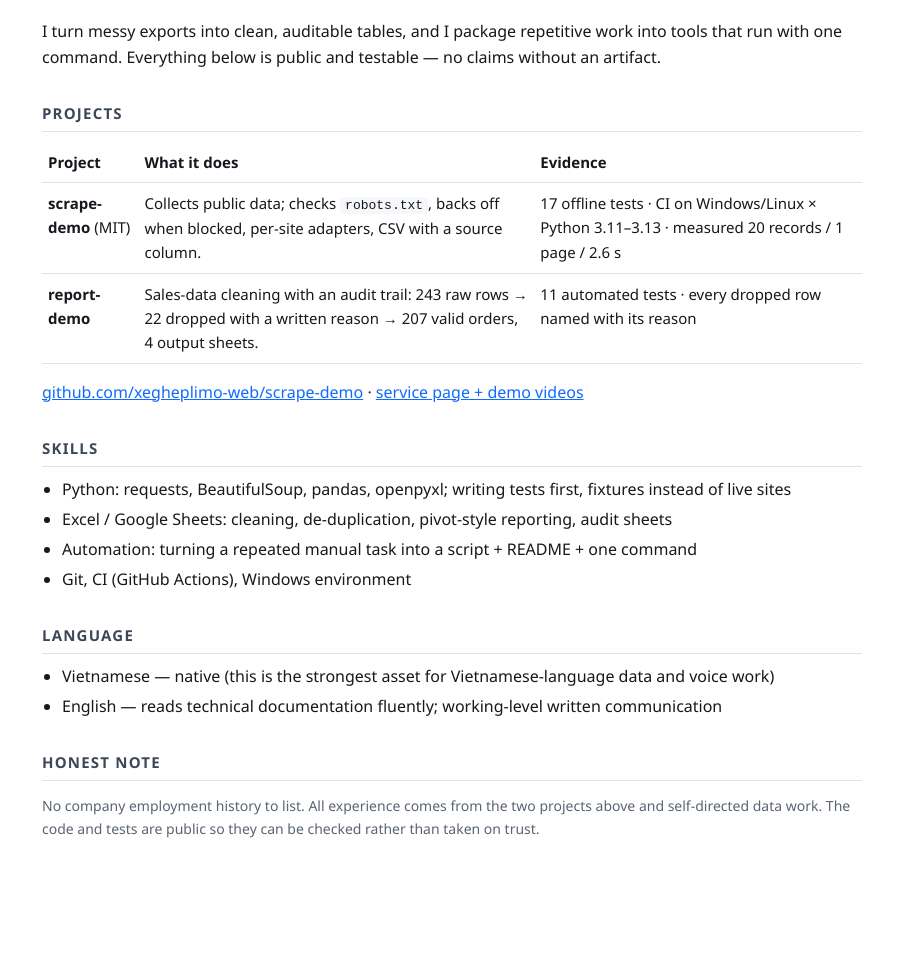
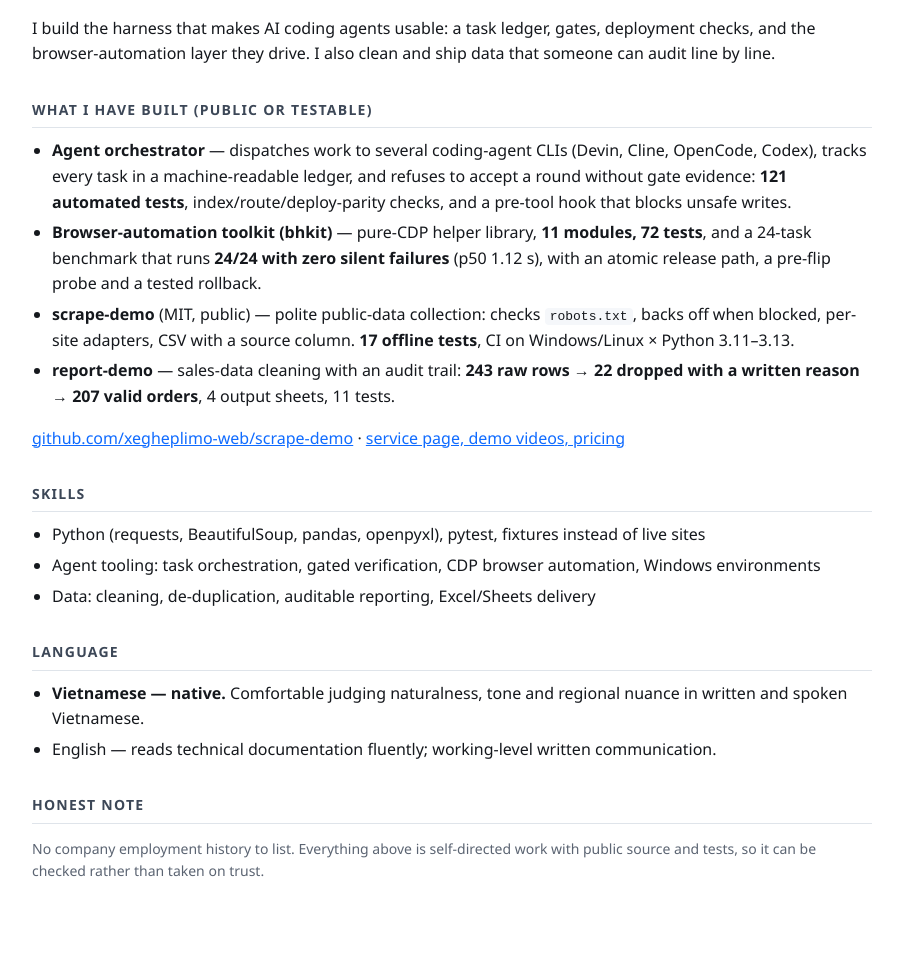
Before and after one commit to xegheplimo-web/dich-vu, a plain HTML site: page cv/index.html in a window 1280 px wide. Shown: the part 133-1102 px from the top of the page, without its empty margins (188-1085 px from the left). Before the commit the page ends 1059 px from the top, so only its background shows below. Drawn offline with Linux system fonts and the light colour scheme.

Commit message:
CV v2: dẫn bằng agent-orchestrator + coding-agent (định vị Vietnamese-native + agent engineer), giữ số đo thật

```diff
--- a/cv/index.html
+++ b/cv/index.html
@@ -1,49 +1,51 @@
 <!doctype html>
 <html lang="en"><head><meta charset="utf-8"><meta name="viewport" content="width=device-width,initial-scale=1">
-<title>Khuong Duy — Data &amp; Automation, Vietnam</title>
+<title>Khuong Duy — agent systems, data automation (Vietnam)</title>
 <style>
-body{margin:0;font-family:"Segoe UI",system-ui,Arial,sans-serif;color:#15181d;line-height:1.62;background:#fff}
-.wrap{max-width:820px;margin:0 auto;padding:48px 22px 72px}
+body{margin:0;font-family:"Segoe UI",system-ui,Arial,sans-serif;color:#15181d;line-height:1.6;background:#fff}
+.wrap{max-width:840px;margin:0 auto;padding:48px 22px 72px}
 h1{font-size:32px;margin:0 0 4px;letter-spacing:-.3px}
-.sub{color:#5b6472;margin:0 0 22px}
-h2{font-size:15px;text-transform:uppercase;letter-spacing:.08em;color:#3c4757;margin:30px 0 10px;border-bottom:1px solid #dfe4ea;padding-bottom:6px}
-ul{margin:6px 0 0;padding-left:20px}
-li{margin:4px 0}
+.sub{color:#5b6472;margin:0 0 20px;font-size:16px}
+h2{font-size:14px;text-transform:uppercase;letter-spacing:.09em;color:#3c4757;margin:32px 0 10px;border-bottom:1px solid #dfe4ea;padding-bottom:6px}
+ul{margin:6px 0 0;padding-left:20px} li{margin:5px 0}
 code{background:#f5f7fa;padding:1px 5px;border-radius:4px;font-size:13px}
-a{color:#0f6bff}
-.muted{color:#5b6472;font-size:14px}
-table{width:100%;border-collapse:collapse;font-size:15px;margin-top:8px}
-td,th{border-bottom:1px solid #dfe4ea;padding:8px 6px;text-align:left;vertical-align:top}
+a{color:#0f6bff} .muted{color:#5b6472;font-size:14px}
 </style></head><body><div class="wrap">
 <h1>Khuong Duy</h1>
-<p class="sub">Data cleaning &amp; workflow automation · Vietnam · native Vietnamese speaker</p>
-<p>I turn messy exports into clean, auditable tables, and I package repetitive work into tools that run with one command.
-Everything below is public and testable — no claims without an artifact.</p>
+<p class="sub">Vietnamese-native engineer building <b>coding-agent systems</b> and <b>data automation</b> · Vietnam · remote</p>
+<p>I build the harness that makes AI coding agents usable: a task ledger, gates, deployment checks, and the
+browser-automation layer they drive. I also clean and ship data that someone can audit line by line.</p>
 
-<h2>Projects</h2>
-<table>
-<tr><th>Project</th><th>What it does</th><th>Evidence</th></tr>
-<tr><td><b>scrape-demo</b> (MIT)</td><td>Collects public data; checks <code>robots.txt</code>, backs off when blocked, per-site adapters, CSV with a source column.</td><td>17 offline tests · CI on Windows/Linux × Python 3.11–3.13 · measured 20 records / 1 page / 2.6 s</td></tr>
-<tr><td><b>report-demo</b></td><td>Sales-data cleaning with an audit trail: 243 raw rows → 22 dropped with a written reason → 207 valid orders, 4 output sheets.</td><td>11 automated tests · every dropped row named with its reason</td></tr>
-</table>
+<h2>What I have built (public or testable)</h2>
+<ul>
+<li><b>Agent orchestrator</b> — dispatches work to several coding-agent CLIs (Devin, Cline, OpenCode, Codex),
+  tracks every task in a machine-readable ledger, and refuses to accept a round without gate evidence:
+  <b>121 automated tests</b>, index/route/deploy-parity checks, and a pre-tool hook that blocks unsafe writes.</li>
+<li><b>Browser-automation toolkit (bhkit)</b> — pure-CDP helper library, <b>11 modules, 72 tests</b>, and a 24-task
+  benchmark that runs <b>24/24 with zero silent failures</b> (p50 1.12 s), with an atomic release path,
+  a pre-flip probe and a tested rollback.</li>
+<li><b>scrape-demo</b> (MIT, public) — polite public-data collection: checks <code>robots.txt</code>, backs off
+  when blocked, per-site adapters, CSV with a source column. <b>17 offline tests</b>, CI on Windows/Linux × Python 3.11–3.13.</li>
+<li><b>report-demo</b> — sales-data cleaning with an audit trail: <b>243 raw rows → 22 dropped with a written
+  reason → 207 valid orders</b>, 4 output sheets, 11 tests.</li>
+</ul>
 <p><a href="https://github.com/xegheplimo-web/scrape-demo">github.com/xegheplimo-web/scrape-demo</a> ·
-<a href="https://xegheplimo-web.github.io/dich-vu/">service page + demo videos</a></p>
+<a href="https://xegheplimo-web.github.io/dich-vu/">service page, demo videos, pricing</a></p>
 
 <h2>Skills</h2>
 <ul>
-<li>Python: requests, BeautifulSoup, pandas, openpyxl; writing tests first, fixtures instead of live sites</li>
-<li>Excel / Google Sheets: cleaning, de-duplication, pivot-style reporting, audit sheets</li>
-<li>Automation: turning a repeated manual task into a script + README + one command</li>
-<li>Git, CI (GitHub Actions), Windows environment</li>
+<li>Python (requests, BeautifulSoup, pandas, openpyxl), pytest, fixtures instead of live sites</li>
+<li>Agent tooling: task orchestration, gated verification, CDP browser automation, Windows environments</li>
+<li>Data: cleaning, de-duplication, auditable reporting, Excel/Sheets delivery</li>
 </ul>
 
 <h2>Language</h2>
 <ul>
-<li>Vietnamese — native (this is the strongest asset for Vietnamese-language data and voice work)</li>
-<li>English — reads technical documentation fluently; working-level written communication</li>
+<li><b>Vietnamese — native.</b> Comfortable judging naturalness, tone and regional nuance in written and spoken Vietnamese.</li>
+<li>English — reads technical documentation fluently; working-level written communication.</li>
 </ul>
 
 <h2>Honest note</h2>
-<p class="muted">No company employment history to list. All experience comes from the two projects above and
-self-directed data work. The code and tests are public so they can be checked rather than taken on trust.</p>
+<p class="muted">No company employment history to list. Everything above is self-directed work with public source
+and tests, so it can be checked rather than taken on trust.</p>
 </div></body></html>
```
